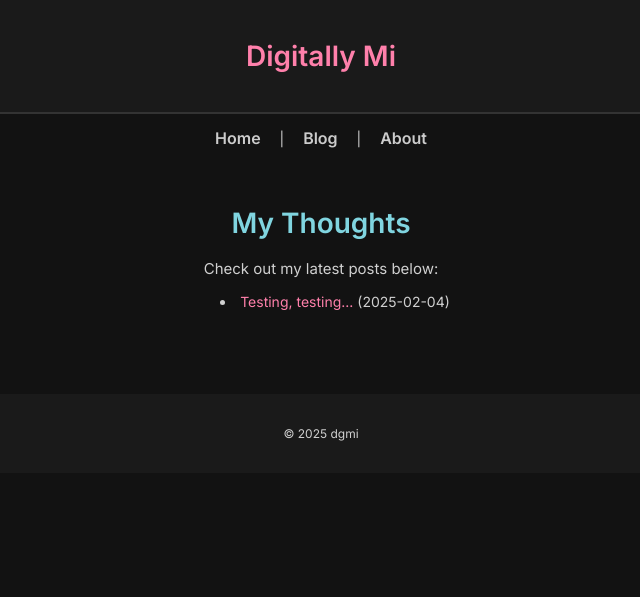
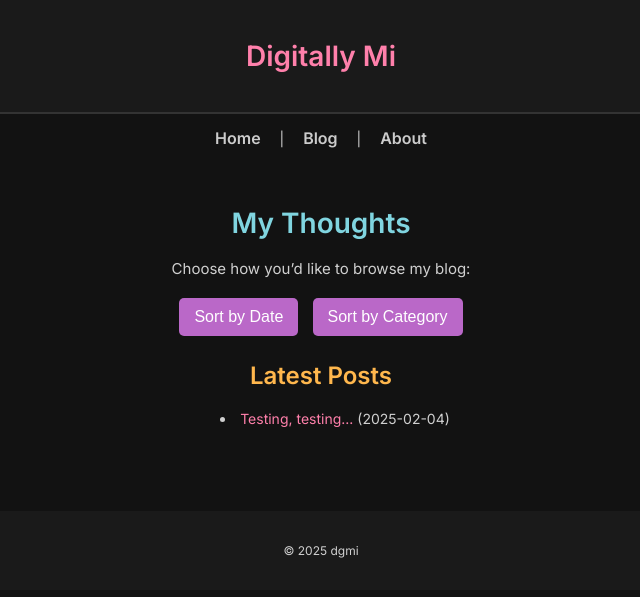
Before and after one commit to meeeyuh/meeeyuh.github.io, a Jekyll site: the page built from blog.md, in a window 1280 px wide. Shown: the top 597 px of the page, without its empty margins (319-959 px from the left). Built offline with Jekyll 4.4.1, drawn with Linux system fonts in a browser that asks for light colours; our own code applies the rules of GitHub Pages for plain Markdown files.

Commit message:
Updating Home and Blog pages (also - buttons 🔘)

```diff
--- a/assets/css/style.css
+++ b/assets/css/style.css
@@ -147,3 +147,22 @@ details p {
 details summary::marker {
     color: #ff80ab;  /* Consistent marker color */
 }
+
+#blog-controls {
+    margin-bottom: 20px;
+}
+
+#blog-controls button {
+    background: #ba68c8;
+    color: white;
+    border: none;
+    padding: 10px 15px;
+    margin: 5px;
+    cursor: pointer;
+    border-radius: 5px;
+    font-size: 16px;
+}
+
+#blog-controls button:hover {
+    background: #ff80ab;
+}
--- a/blog.md
+++ b/blog.md
@@ -5,10 +5,51 @@ permalink: /blog/
 
 # My Thoughts
 
-Check out my latest posts below:
+Choose how you’d like to browse my blog:
 
-<ul>
-  {% for post in site.posts %}
-    <li><a href="{{ post.url }}">{{ post.title }}</a> ({{ post.date | date: "%Y-%m-%d" }})</li>
+<div id="blog-controls">
+    <button onclick="showByDate()">Sort by Date</button>
+    <button onclick="showByCategory()">Sort by Category</button>
+</div>
+
+<div id="posts-by-date">
+  <h2>Latest Posts</h2>
+  <ul>
+    {% for post in site.posts %}
+      <li>
+        <a href="{{ post.url }}">{{ post.title }}</a> ({{ post.date | date: "%Y-%m-%d" }})
+      </li>
+    {% endfor %}
+  </ul>
+</div>
+
+<div id="posts-by-category" style="display: none;">
+  <h2>Browse by Category</h2>
+
+  {% assign categories = "Disc Golf, Life Lessons, Health + Wellness, Ramblings" | split: ", " %}
+
+  {% for category in categories %}
+    <h3>{{ category }}</h3>
+    <ul>
+      {% for post in site.posts %}
+        {% if post.categories contains category %}
+          <li>
+            <a href="{{ post.url }}">{{ post.title }}</a> ({{ post.date | date: "%Y-%m-%d" }})
+          </li>
+        {% endif %}
+      {% endfor %}
+    </ul>
   {% endfor %}
-</ul>
+</div>
+
+<script>
+  function showByDate() {
+    document.getElementById('posts-by-date').style.display = 'block';
+    document.getElementById('posts-by-category').style.display = 'none';
+  }
+
+  function showByCategory() {
+    document.getElementById('posts-by-date').style.display = 'none';
+    document.getElementById('posts-by-category').style.display = 'block';
+  }
+</script>
```
Also changed, not shown: about.md (+3 -3 lines), index.md (+22 -1 lines).
